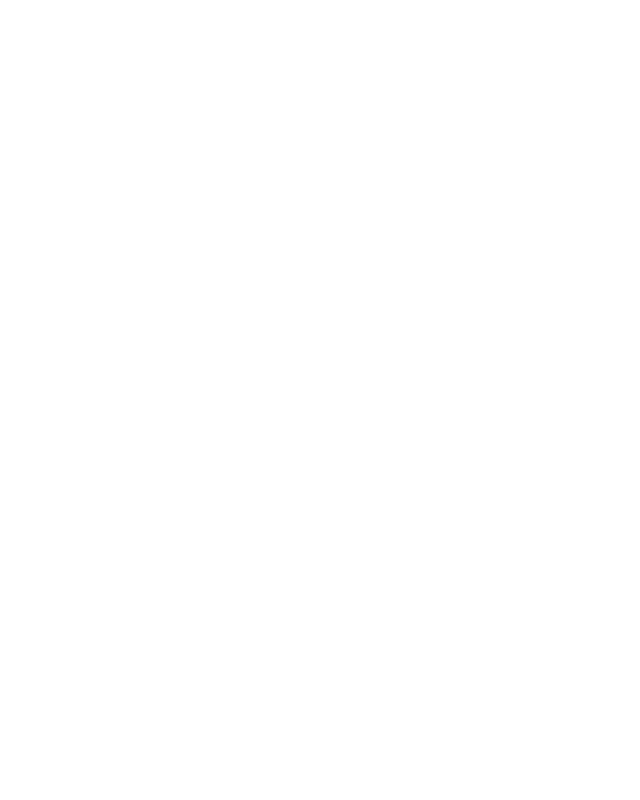
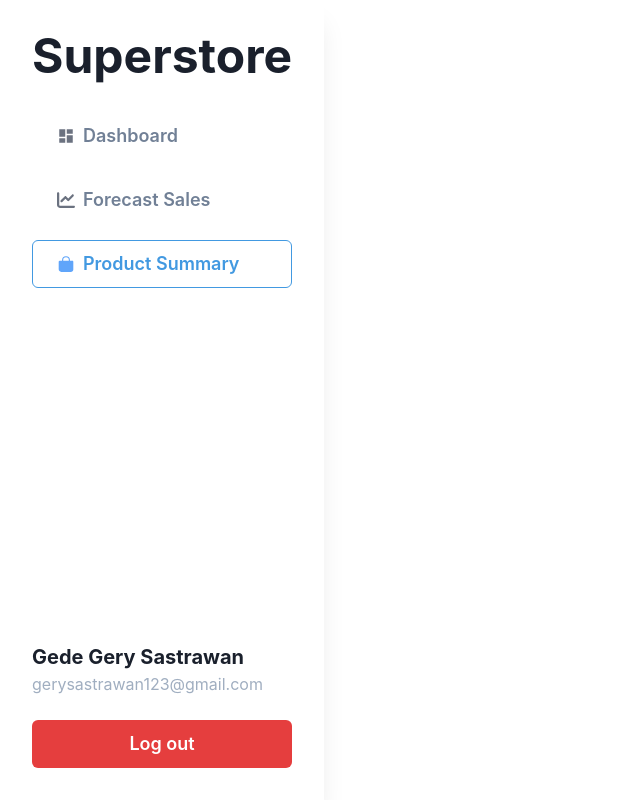
Before and after one commit to kuroyamii/forecasting-fe, a Next.js app: page /products in a window 1280 px wide. Shown: the whole page, without its empty margins (0-640 px from the left). Built offline with nearby package versions, Linux system fonts and the light colour scheme.

Commit message:
add: sidebar styles

```diff
--- a/components/sidebar/Sidebar.tsx
+++ b/components/sidebar/Sidebar.tsx
@@ -1,26 +1,105 @@
-import { Button, Heading } from "@chakra-ui/react";
+import { Box, Button, Heading, Text, VStack } from "@chakra-ui/react";
 import { MdDashboard } from "react-icons/md";
 import { FaChartLine } from "react-icons/fa6";
 import { IoBag } from "react-icons/io5";
+import { useRouter } from "next/router";
+import React from "react";
+import Link from "next/link";
 const sidebarData = [
-  { label: "Dashboard", icon: <MdDashboard color="currentColor" /> },
-  { label: "Forecast Sales", icon: <FaChartLine color="currentColor" /> },
-  { label: "Product Summary", icon: <IoBag color="currentColor" /> },
+  {
+    label: "Dashboard",
+    icon: <MdDashboard color="currentColor" />,
+    path: "/dashboard",
+  },
+  {
+    label: "Forecast Sales",
+    icon: <FaChartLine color="currentColor" />,
+    path: "/forecast",
+  },
+  {
+    label: "Product Summary",
+    icon: <IoBag color="currentColor" />,
+    path: "/products",
+  },
 ];
 
 const Sidebar = () => {
+  // Initialize router
+  const router = useRouter();
+
+  // Initialize state for managing the button state
+  const [currentPath, setCurrentPath] = React.useState("");
+
+  // Using useEffect to detect the path
+  React.useEffect(() => {
+    setCurrentPath;
+    console.log(router.pathname);
+  });
   return (
-    <div>
-      <Heading>Superstore</Heading>
-      {sidebarData.map(({ label, icon }, key) => (
-        <Button
-          key={key}
-          leftIcon={<div className="text-blue-400">{icon}</div>}
-        >
-          {label}
+    <VStack
+      width={"fit-content"}
+      boxShadow={"xl"}
+      h={"100vh"}
+      p={"2rem"}
+      justifyContent={"space-between"}
+      position={"fixed"}
+      left="0"
+      top="0"
+    >
+      {/* Title and navigation button */}
+      <VStack align={"left"} gap={"2rem"}>
+        {/* Sidebar title */}
+        <Heading size={"2xl"}>Superstore</Heading>
+        {/* Navigation Buttons */}
+        <VStack width={"full"} gap={"1rem"}>
+          {sidebarData.map(({ label, icon, path }, key) => (
+            <Link href={path} className="w-full">
+              <Button
+                size="lg"
+                key={key}
+                color={router.pathname.includes(path) ? "blue.400" : "gray.500"}
+                variant={"outline"}
+                borderColor={
+                  router.pathname.includes(path) ? "blue.400" : "white"
+                }
+                leftIcon={
+                  <div
+                    className={
+                      router.pathname.includes(path)
+                        ? "text-blue-400"
+                        : "text-gray-500"
+                    }
+                  >
+                    {icon}
+                  </div>
+                }
+                width={"full"}
+                justifyContent={"left"}
+              >
+                {label}
+              </Button>
+            </Link>
+          ))}
+        </VStack>
+      </VStack>
+      {/* User data overview and log out button */}
+      <VStack width={"full"} align={"left"} gap="1.5rem">
+        {/* User data overview */}
+        <VStack align={"left"} gap="0">
+          <Text fontWeight={"bold"} fontSize={"1.25rem"}>
+            {"Gede Gery Sastrawan"}
+          </Text>
+          <Text color="gray.400" fontSize="1rem">
+            {"gerysastrawan123@gmail.com"}
+          </Text>
+        </VStack>
+
+        {/* Log out Button */}
+        <Button colorScheme="red" size={"lg"}>
+          Log out
         </Button>
-      ))}
-    </div>
+      </VStack>
+    </VStack>
   );
 };
 
--- a/pages/forecast.tsx
+++ b/pages/forecast.tsx
@@ -1,6 +1,9 @@
+import Sidebar from "@/components/sidebar/Sidebar";
+
 const ForecastPage = () => {
   return (
     <div>
+      <Sidebar />
       <div></div>
     </div>
   );
--- a/pages/products.tsx
+++ b/pages/products/index.tsx
@@ -1,6 +1,9 @@
+import Sidebar from "@/components/sidebar/Sidebar";
+
 const ProductPage = () => {
   return (
     <div>
+      <Sidebar />
       <div></div>
     </div>
   );
```
Also changed, not shown: 1 other file (tests, documents, lock files or other folders).
